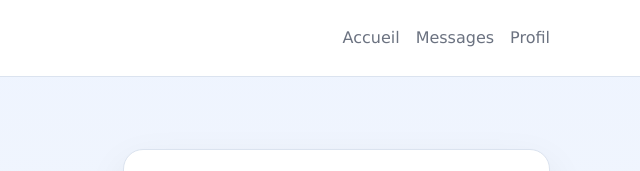
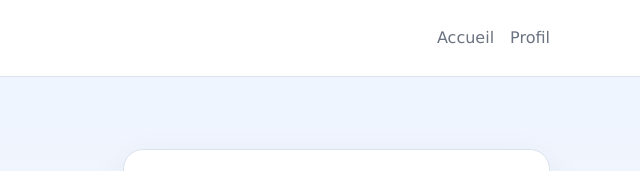
Before and after one commit to iaritina/git_advanced_usage, a plain HTML site: page index.html in a window 1280 px wide. Shown: the top 171 px of the page, 640-1280 px from the left. Drawn offline with Linux system fonts and the light colour scheme.

Commit message:
chore: remove messages tab

```diff
--- a/index.html
+++ b/index.html
@@ -12,7 +12,6 @@
       <h1 class="logo">SocialHome</h1>
       <nav class="nav-links">
         <a href="#">Accueil</a>
-        <a href="#">Messages</a>
         <a href="#">Profil</a>
       </nav>
     </div>
```
